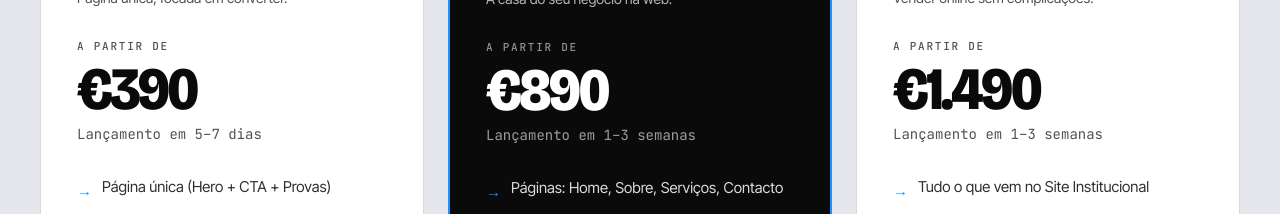
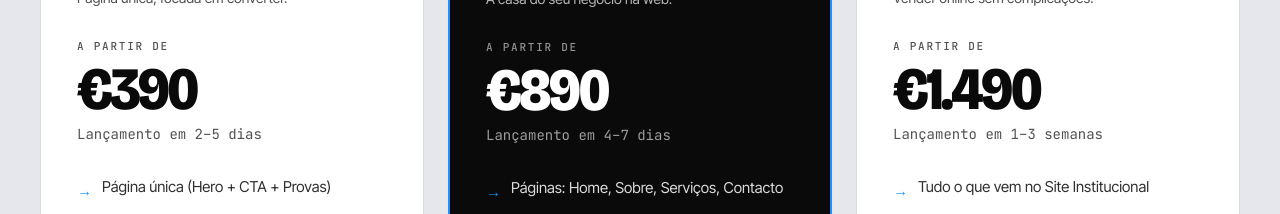
Before and after one commit to upramarketing-oss/upra-site, a Next.js app: page /precos in a window 1280 px wide. Shown: the part 860-1074 px from the top of the page. Built offline with nearby package versions, Linux system fonts and the light colour scheme.

Commit message:
Precos: timeline updates (Landing 2-5d, Site 4-7d)

```diff
--- a/app/precos/page.tsx
+++ b/app/precos/page.tsx
@@ -14,7 +14,7 @@
     title: "Landing Page",
     tagline: "Página única, focada em converter.",
     price: "390",
-    timeline: "5–7 dias",
+    timeline: "2–5 dias",
     features: [
       "Página única (Hero + CTA + Provas)",
       "Formulário de captação",
@@ -29,7 +29,7 @@
     title: "Site Institucional",
     tagline: "A casa do seu negócio na web.",
     price: "890",
-    timeline: "1–3 semanas",
+    timeline: "4–7 dias",
     features: [
       "Páginas: Home, Sobre, Serviços, Contacto",
       "Blog ou área de notícias",
```
